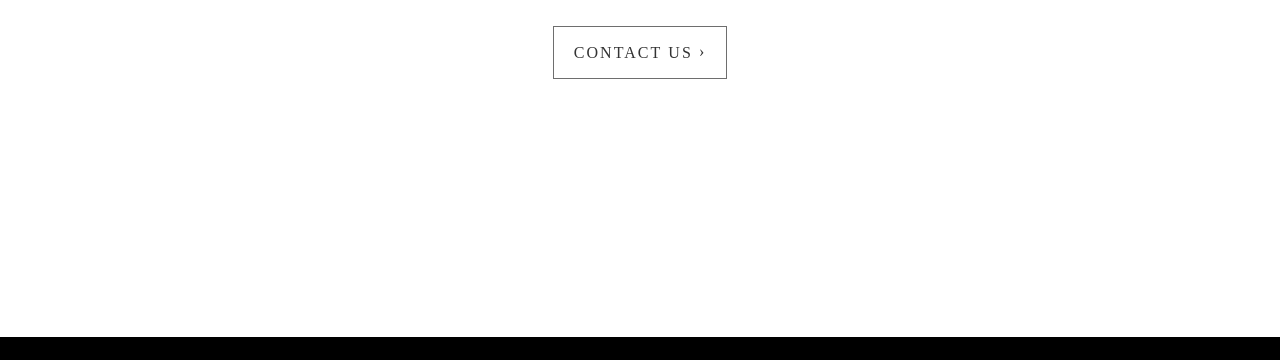
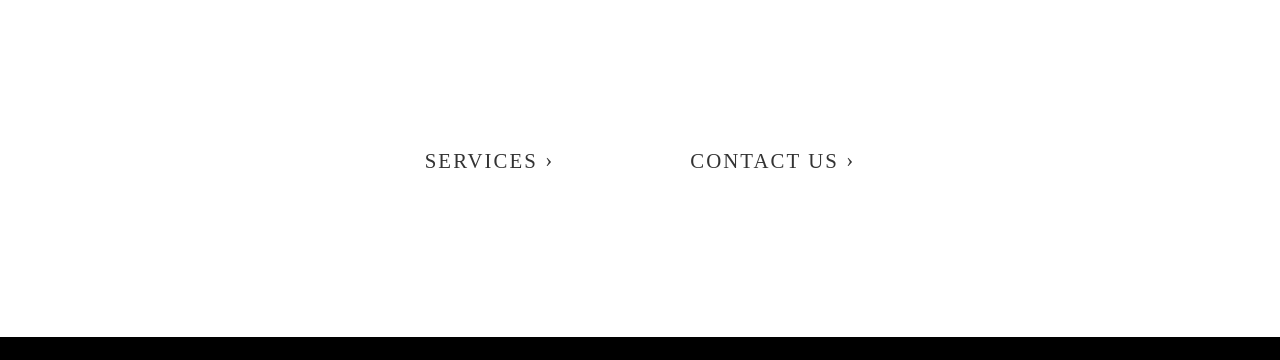
Before and after one commit to flex2016/4kreative, a plain HTML site: page index.html in a window 1280 px wide. Shown: the part 543-903 px from the top of the page. Before the commit the page ends 800 px from the top, so only its background shows below. Drawn offline with nearby package versions, Linux system fonts and the light colour scheme.

Commit message:
services and contact buttons added

```diff
--- a/assets/css/styles.css
+++ b/assets/css/styles.css
@@ -350,7 +350,7 @@ section h2.title {
 
 .kreative {
 	position: relative;
-	margin: -1em 0 1em 0;
+	margin: -0.5em 0 1em 0;
 	text-transform: uppercase;
 	letter-spacing: 3rem;
 	font-size: 7rem;
@@ -523,57 +523,69 @@ header nav li {
 
 .main_button {
 	align-items: center;
-	background-color: none;
+	margin-top: 5%;
 	display: flex;
 	height: 200px;
+	width: 100%;
 	justify-content: center;
-	margin: 0;
 	padding: 0;
-	transition: background-color 4s cubic-bezier(0.19, 1, 0.22, 1);
+	transition: all 0.4s cubic-bezier(0.42, 0, 0.58, 1);
 }
 
 .button {
-	border: 1px solid #333333b5;
-	cursor: pointer;
-	letter-spacing: 0.13rem;
-	overflow: hidden;
-	padding: 16px 20px 16px 20px;
+	padding: 2px 12px 2px 12px;
+	margin: 5%;
 	position: relative;
 	text-align: center;
 	text-transform: uppercase;
-	transition:
-		background 5s cubic-bezier(0.19, 1, 0.22, 1),
-		border 1s cubic-bezier(0.19, 1, 0.22, 1),
-		color 0.6s cubic-bezier(0.19, 1, 0.22, 1);
+	color: #fff;
+	cursor: pointer;
+	display: block;
+	position: relative;
+	transition: all 0.4s cubic-bezier(0.42, 0, 0.58, 1);
+	letter-spacing: 0.13rem;
+	overflow: hidden;
 	user-select: none;
+}
+
+.button:hover {
+	color: #000 !important;
+	background-color: transparent;
+}
+
+.button:hover:before {
+	left: 0%;
+	right: auto;
+	width: 100%;
+}
+
+.button:before {
+	display: block;
+	position: absolute;
+	top: 0px;
+	right: 0px;
+	height: 100%;
+	width: 0px;
+	z-index: -1;
+	content: '';
+	background: #ebebeb;
+	transition: all 0.4s cubic-bezier(0.42, 0, 0.58, 1);
 }
 
 .button a {
 	color: #333;
+	font-size: 1.3rem;
 	font-family: "Varela Round";
 	text-decoration: none;
 }
 
-.button .mask {
-	background-color: #333;
-	background-color: #333;
-	height: 100px;
-	position: absolute;
-	transform: translate3d(-110%, -50px, 0) rotate3d(0, 0, 0, 0deg);
-	transition: all 3s cubic-bezier(0.19, 1, 0.22, 1);
-	width: 200px;
-}
-
 .button .shift {
 	display: inline-block;
-	transition: all 0.6s cubic-bezier(0.19, 1, 0.22, 1);
+	transition: all 0.4s cubic-bezier(0.42, 0, 0.58, 1);
 	vertical-align: text-bottom;
 }
 
 .button:hover {
-	background-color: rgba(219, 219, 219, 0.212);
-	border-color: #fff;
-	box-shadow: 0 0 5px rgba(255, 245, 245, 0.8);
 	transition: background 0s;
 }
 
@@ -581,32 +593,21 @@ header nav li {
 	color: #333;
 }
 
-.button:hover .mask {
-	background-color: #fff;
-	transform: translate3d(105%, -50px, 0) rotate3d(0, 0, 0, 0deg);
-}
-
 .button:hover .shift {
 	transform: translateX(6px);
-}
-
-.button:active {
-	background-color: #fff;
-}
-
-.button:active a {
-	color: #333;
 }
 
 /*works Section*/
 img {
 	max-width: 100%;
 }
+
 #app {
 	width: 90%;
 	height: 85%;
 	overflow: hidden;
 }
+
 .ui-big-images {
 	position: absolute;
 	height: 70%;
@@ -616,10 +617,12 @@ img {
 
 	display: flex;
 }
+
 .ui-big-image {
 	width: 100%;
 	margin-right: -100%;
 }
+
 .ui-big-image img {
 	object-fit: cover;
 	object-position: center 20%;
@@ -627,11 +630,13 @@ img {
 	height: 100%;
 	display: block;
 }
+
 @media (max-height: 600px) {
 	.ui-big-image img {
 		object-position: center center;
 	}
 }
+
 .ui-thumbnails {
 	position: absolute;
 	width: 100%;
@@ -647,12 +652,14 @@ img {
 	padding-right: 45%;
 	padding-right: calc(45% + .5rem);
 }
+
 .ui-thumbnail {
 	display: block;
 	margin-right: 0.5rem;
 	padding: 0.5rem 0;
 	cursor: pointer;
 }
+
 .ui-cuticle {
 	background-color: #d4a12d;
 	position: absolute;
@@ -660,15 +667,18 @@ img {
 	height: 0.25rem;
 	width: 100%;
 }
-.ui-thumbnail > img {
+
+.ui-thumbnail>img {
 	width: auto;
 }
+
 .ui-content {
 	position: absolute;
 	width: 40%;
 	right: 5%;
 	bottom: 0;
 }
+
 .ui-articles {
 	background: #493e56;
 	color: white;
@@ -676,6 +686,7 @@ img {
 	align-items: stretch;
 	overflow: hidden;
 }
+
 .ui-article {
 	padding: 1.5rem;
 	width: 100%;
@@ -684,17 +695,20 @@ img {
 	flex-direction: column;
 	justify-content: center;
 }
+
 .ui-paragraph {
 	margin: 0;
 	font-size: 0.7rem;
 	line-height: 1.7;
 }
+
 .ui-nav {
 	position: absolute;
 	right: 0;
 	bottom: 100%;
 	background: inherit;
 }
+
 .ui-nav button {
 	background: #493e56;
 	border: none;
@@ -706,21 +720,26 @@ img {
 	transition: inherit;
 	transition-duration: 300ms;
 }
-.ui-nav button:hover, .ui-nav button:focus {
+
+.ui-nav button:hover,
+.ui-nav button:focus {
 	background: #d4a12d;
 	outline: none;
 }
+
 .ui-nav button:active {
 	outline: none;
 	transform: translateY(0.25em);
 	transition-duration: 100ms;
 }
+
 .ui-heading {
 	margin: 0;
 	margin-bottom: 0.5rem;
 	font-size: 1rem;
 	font-weight: normal;
 }
+
 .ui-heading:before {
 	content: 'Animator';
 	font-size: 0.5rem;
@@ -729,6 +748,7 @@ img {
 	margin-bottom: 0.5rem;
 	letter-spacing: 1px;
 }
+
 /* ---------------------------------- */
 .ui-big-image {
 	opacity: 0;
@@ -737,22 +757,27 @@ img {
 	transition-timing-function: cubic-bezier(0.5, 0, 0.5, 1);
 	transform: translateX(-100%);
 }
+
 .ui-big-image img {
 	transform: scale(0.85);
 	transition-property: transform, opacity, filter;
 	transition-duration: 0.7s, 0.7s, 0.7s;
 	transition-timing-function: cubic-bezier(0.5, 0, 0.5, 1);
 }
-.ui-big-image[data-active] ~ .ui-big-image {
+
+.ui-big-image[data-active]~.ui-big-image {
 	transform: translateX(100%);
 }
+
 .ui-big-image[data-active] {
 	opacity: 1;
 	transform: translateX(0%);
 }
+
 .ui-big-image[data-active] img {
 	transform: scale(1);
 }
+
 /* ---------------------------------- */
 .ui-article {
 	transition-property: transform, opacity, filter;
@@ -760,6 +785,7 @@ img {
 	transition-timing-function: cubic-bezier(0.5, 0, 0.5, 1);
 	transform: translateX(-100%);
 }
+
 .ui-article:before {
 	content: '';
 	position: absolute;
@@ -772,33 +798,43 @@ img {
 	transition-duration: 0.35s;
 	z-index: 1;
 }
-.ui-article[data-active] ~ .ui-article {
+
+.ui-article[data-active]~.ui-article {
 	transform: translateX(100%);
 }
+
 .ui-article[data-active] {
 	transform: translateX(0%);
 }
+
 .ui-article[data-active]:before {
 	opacity: 0;
 }
+
 /* ---------------------------------- */
-.ui-thumbnail > img {
+.ui-thumbnail>img {
 	filter: grayscale(100%);
 	transition-duration: 0.35s;
 }
-.ui-thumbnail:active > img {
+
+.ui-thumbnail:active>img {
 	transform: scale(0.9);
 	transition-duration: 100ms;
 }
+
 .ui-thumbnail:focus {
 	outline: none;
 }
+
 .ui-cuticle {
 	display: none;
 }
-.ui-thumbnail[data-active] > img, .ui-thumbnail:hover > img {
+
+.ui-thumbnail[data-active]>img,
+.ui-thumbnail:hover>img {
 	filter: grayscale(0%);
 }
+
 .ui-thumbnail[data-active] .ui-cuticle {
 	display: block;
 }
--- a/index.html
+++ b/index.html
@@ -77,17 +77,23 @@
           </div>
         </div>
         <div class="main_button">
-            <div class="button">
-                <a href="#">
-                  Contact Us
-                  <span class="shift">›</span>
-                </a>
-                <div class="mask"></div>
-              </div>
+          <div class="button" id="services_btn">
+            <a href="#">
+              Services
+              <span class="shift">›</span>
+            </a>
+          </div>
+          <div class="button" id="contact_btn">
+            <a href="#">
+              Contact Us
+              <span class="shift">›</span>
+            </a>
+          </div>
         </div>
       </section>
     </div>
   </div>
+
 
   <script src="assets/js/vendor/jquery-2.1.4.min.js"></script>
   <script src="assets/js/vendor/barba.min.js" type="text/javascript"></script>
```
Lines whose indentation alone changed are shown as unchanged.
